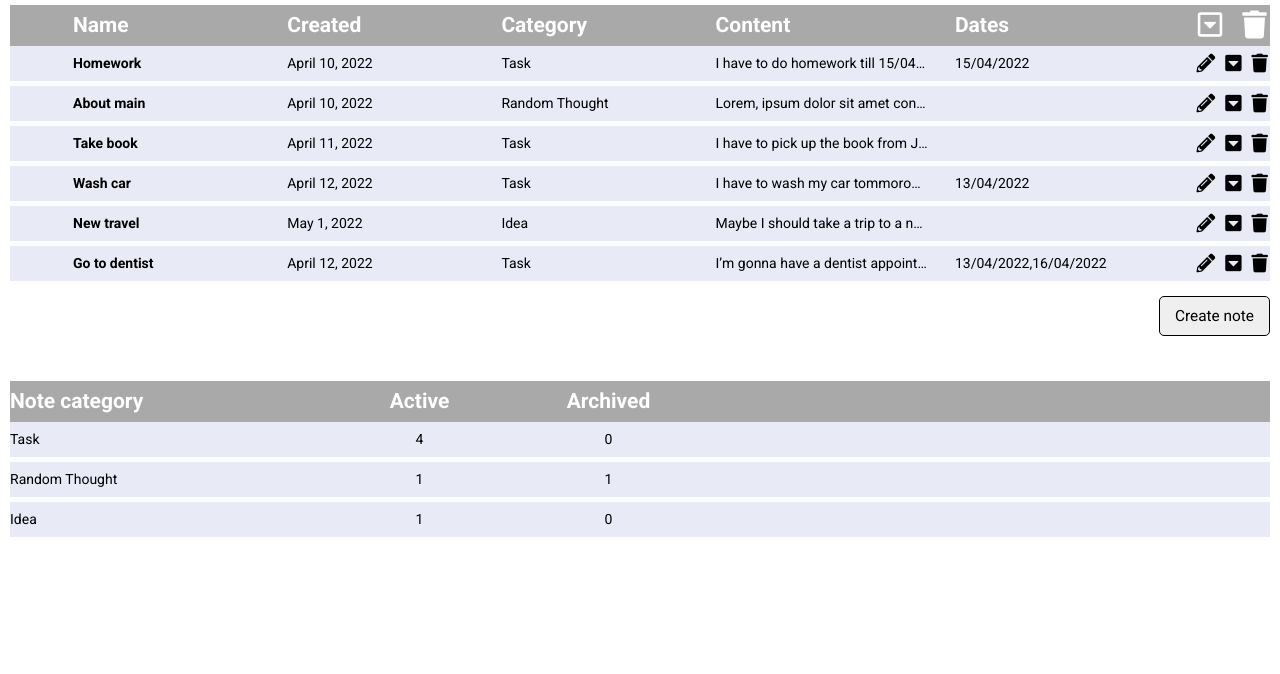
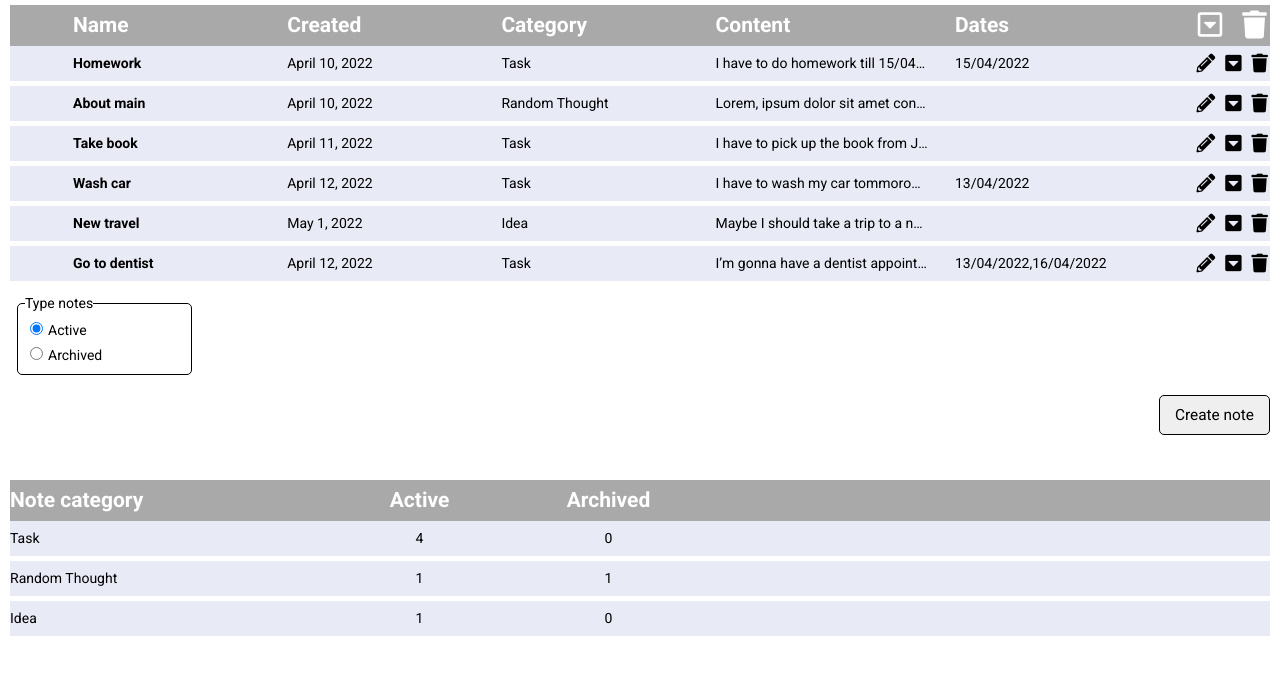
Before and after one commit to tibank/rd-test-task1, a website built with webpack: page index.html in a window 1280 px wide. Built offline with nearby package versions, Linux system fonts and the light colour scheme.

Commit message:
feat: create form for change type notes

```diff
--- a/src/css/style.css
+++ b/src/css/style.css
@@ -133,3 +133,28 @@ div.note-button-item i {
   flex: 0 0 15%;
   text-align: center;
 }
+
+.type-notes {
+  /*   display: flex;
+  justify-content: space-between; */
+  width: 15%;
+  padding: 5px;
+  margin: 10px 0px 10px 0px;
+}
+
+.label-radio {
+  padding-left: 5px;
+}
+
+.radio-btn {
+  padding: 5px 0px 5px 5px;
+}
+
+fieldset {
+  display: block;
+  margin-left: 2px;
+  margin-right: 2px;
+  padding: 0.5em;
+  border: 1px solid black;
+  border-radius: 5px;
+}
--- a/src/modules/components/list/createNoteElementList.js
+++ b/src/modules/components/list/createNoteElementList.js
@@ -13,8 +13,6 @@ export function createNoteElementList(note) {
             'data-name': '',
         })
     );
-
-  createTagElem;
 
     const strCreated = note.created.toLocaleDateString('en-US', optionsDateFormat);
     item.append(
@@ -33,7 +31,9 @@ export function createNoteElementList(note) {
         })
     );
 
-  item.append(createTagElem('div', getStringDates(note.content), true, ['data-column', 'truncate']));
+    item.append(
+        createTagElem('div', getStringDates(note.content), true, ['data-column', 'truncate'])
+    );
     item.append(createButtonsBlock(note));
 
     return item;
--- /dev/null
+++ b/src/modules/components/list/createRadioButtonsForm.js
@@ -0,0 +1,81 @@
+import { createElement } from '../../helpers/createElement';
+
+function getActiveNotes(event) {
+    console.group('active');
+}
+
+function getArchivedNotes(event) {
+    console.log('archived');
+}
+
+function createRadioButton({ name, value, content, checked, handler }) {
+    const buttons = createElement({ tagName: 'div', className: 'radio-btn' });
+    const input = createElement({
+        tagName: 'input',
+        className: '',
+        attributes: { type: 'radio', name, value },
+    });
+    input.checked = checked;
+    const label = createElement({
+        tagName: 'label',
+        className: 'label-radio',
+        attributes: { for: name },
+    });
+    label.textContent = content;
+
+    input.addEventListener('click', handler);
+    buttons.append(input);
+    buttons.append(label);
+
+    return buttons;
+}
+
+function createFieldSetChangeTypeNotes() {
+    const fieldSet = createElement({ tagName: 'fieldset' });
+    const legend = createElement({ tagName: 'legend' });
+    legend.textContent = 'Type notes';
+    fieldSet.appendChild(legend);
+    fieldSet.appendChild(
+        createRadioButton({
+            name: 'type-notes',
+            value: 'active',
+            content: 'Active',
+            checked: true,
+            handler: getActiveNotes,
+        })
+    );
+    fieldSet.appendChild(
+        createRadioButton({
+            name: 'type-notes',
+            value: 'archived',
+            content: 'Archived',
+            checked: false,
+            handler: getArchivedNotes,
+        })
+    );
+
+    return fieldSet;
+}
+
+function createFormChangeTypeNotes() {
+    const form = createElement({
+        tagName: 'form',
+        className: '',
+        attributes: { name: 'changeTypeNotes' },
+    });
+    form.appendChild(createFieldSetChangeTypeNotes());
+
+    return form;
+}
+
+export function createRadioButtonsForm() {
+    const radioButtons = createElement({ tagName: 'div', className: 'type-notes' });
+
+    radioButtons.appendChild(createFormChangeTypeNotes());
+    /*     radioButtons.appendChild(createRadioButton('type-notes', 'active', 'Active', getActiveNotes));
+    radioButtons.appendChild(
+        createRadioButton('type-notes', 'archived', 'Archived', getArchivedNotes)
+    ); */
+
+    return radioButtons;
+}
--- a/src/modules/components/list/createWrapper.js
+++ b/src/modules/components/list/createWrapper.js
@@ -5,6 +5,7 @@ import { createCategoryHeader } from './createCategoryHeader';
 import { createHeader } from './createHeader';
 import { renderListNotes } from './renderListNotes';
 import { renderCategoryNotes } from './renderCategoryNotes';
+import { createRadioButtonsForm } from './createRadioButtonsForm';
 
 export function createWrapper() {
     const rootWrapper = createElement({ tagName: 'div', className: 'wrapper' });
@@ -15,6 +16,7 @@ export function createWrapper() {
 
     listWrapper.appendChild(createHeader());
     listWrapper.appendChild(renderListNotes(noteService.getNotes()));
+    listWrapper.appendChild(createRadioButtonsForm());
     listWrapper.appendChild(btnCreateNote());
 
     const categoriesWrapper = createElement({
--- a/src/modules/components/list/renderListNotes.js
+++ b/src/modules/components/list/renderListNotes.js
@@ -1,9 +1,9 @@
-import { createTagElem } from '../../helpers/createTagElememt';
 import { noteClick } from './noteClick';
 import { createNoteElementList } from './createNoteElementList';
+import { createElement } from '../../helpers/createElement';
 
 export function renderListNotes(notes) {
-  const listNotes = createTagElem('div', '', true, ['list-notes__items'], {});
+  const listNotes = createElement({ tagName: 'div', className: 'list-notes__items' });
   const noteElements = notes.map((note) => createNoteElementList(note));
 
   listNotes.append(...noteElements);
```
Lines whose indentation alone changed are shown as unchanged.
